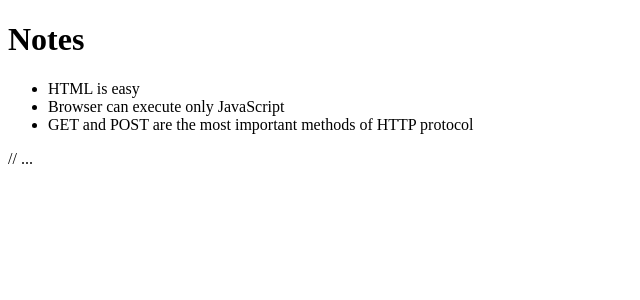
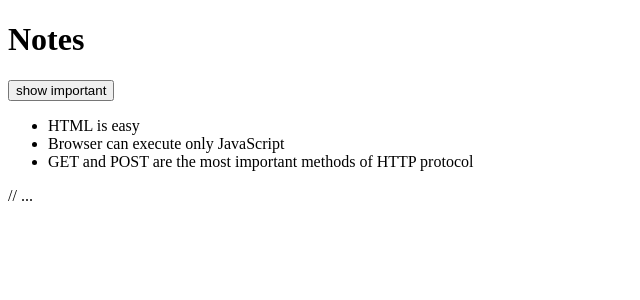
Before and after one commit to xintoteai/introdemo, a React (Vite) app: page / in a window 1280 px wide. Shown: the top 300 px of the page, without its empty margins (0-640 px from the left). Built offline with nearby package versions, Linux system fonts and the light colour scheme.

Commit message:
small changes

```diff
--- a/src/App.jsx
+++ b/src/App.jsx
@@ -21,14 +21,19 @@ const App = (props) => {
   return (
     <div>
       <h1>Notes</h1>
+      <div>
+        <button onClick={() => setShowAll(!showAll)}>
+          show {showAll ? 'important' : 'all'}
+        </button>
+      </div>
       <ul>
-        {notesToShow.map((note) => (
+        {notesToShow.map(note =>
           <Note key={note.id} note={note} />
-        ))}
+        )}
       </ul>
       // ...
     </div>
-  );
-};
+  )
+}
 
 export default App;
```
